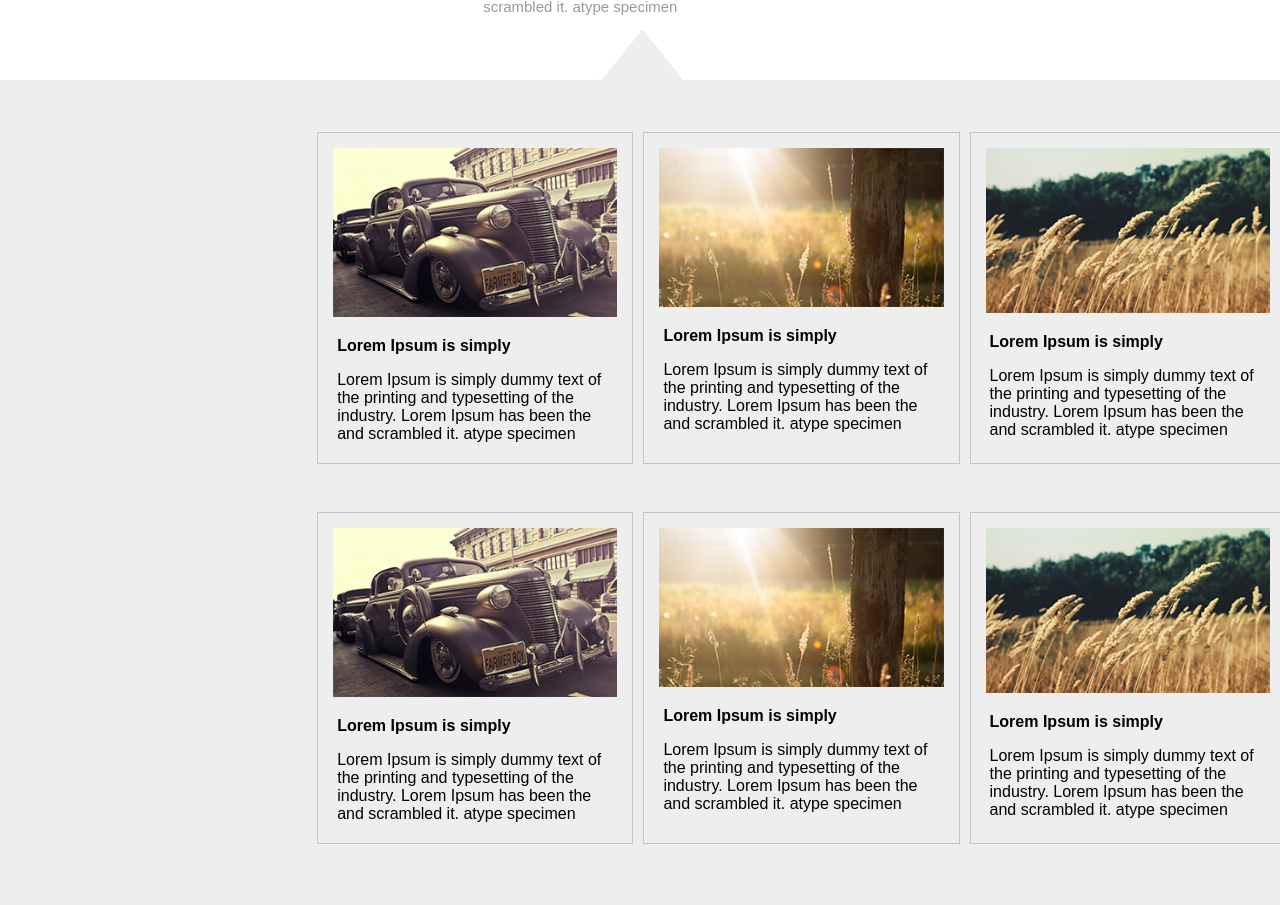
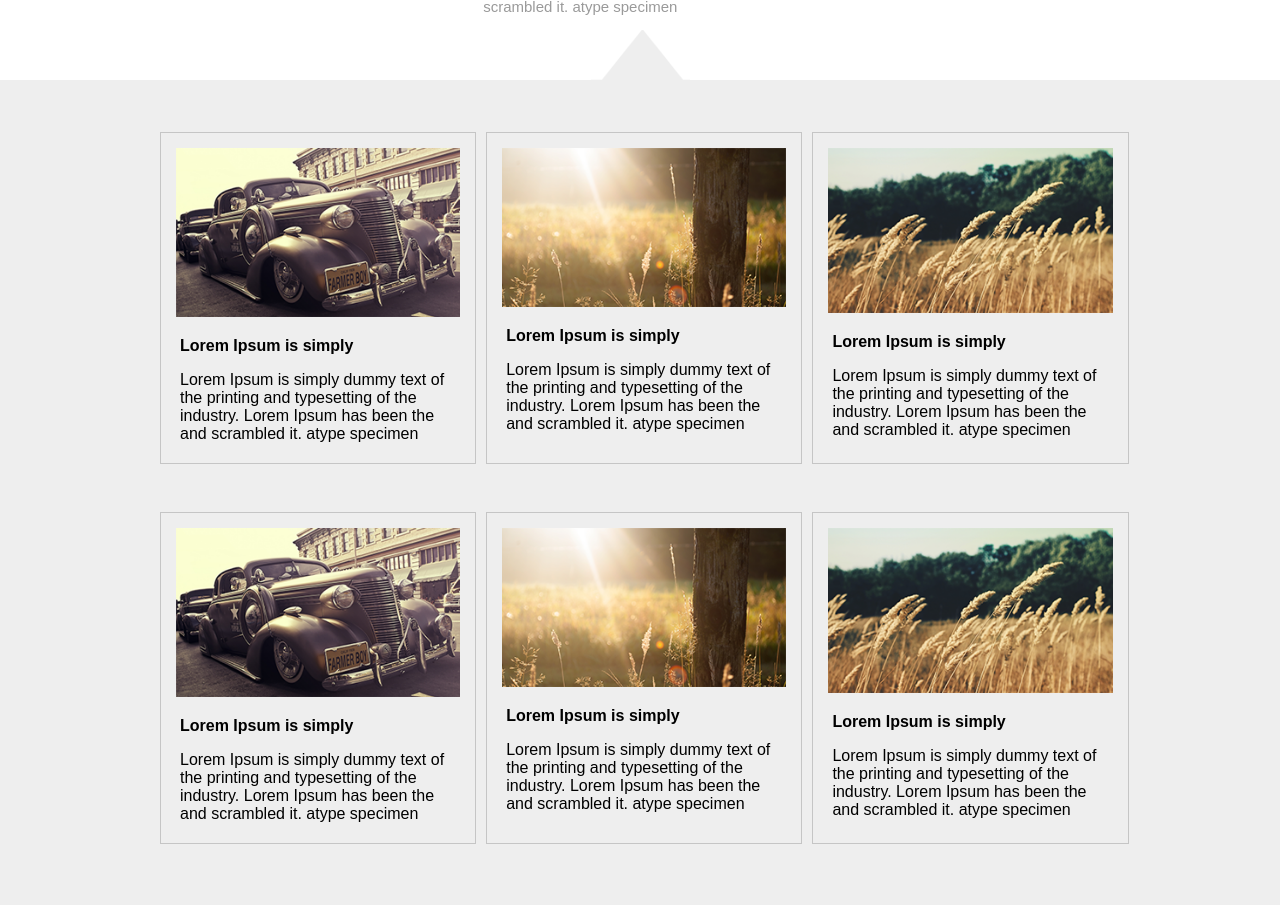
Before and after one commit to DGOBARBOSA/escolafrontend, a plain HTML site: page index.html in a window 1280 px wide. Shown: the part 1004-1909 px from the top of the page. Drawn offline with nearby package versions, Linux system fonts and the light colour scheme.

Commit message:
Update index.html

```diff
--- a/index.html
+++ b/index.html
@@ -106,7 +106,7 @@
         </div>
     </div>
     <div class="col-100 bloco-imagens-texto">
-        <div class="content" style="margin-left: 24%; float: left;">
+        <div class="content" >
             <div class="col-3 bloco-texto bloco-imagem">
                 <img src="./img/imagem1.png">
                 <p><b>Lorem Ipsum is simply</b></p>
@@ -139,7 +139,7 @@
             </div>
 
         </div>
-        <div class="content" style="margin-left: 24%; float: left;">
+        <div class="content" >
             <div class="col-3 bloco-texto bloco-imagem">
                 <img src="./img/imagem1.png">
                 <p><b>Lorem Ipsum is simply</b></p>
```
